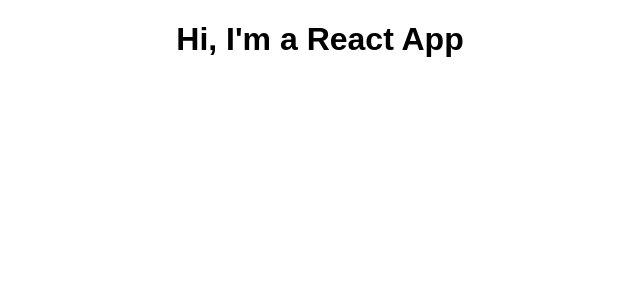
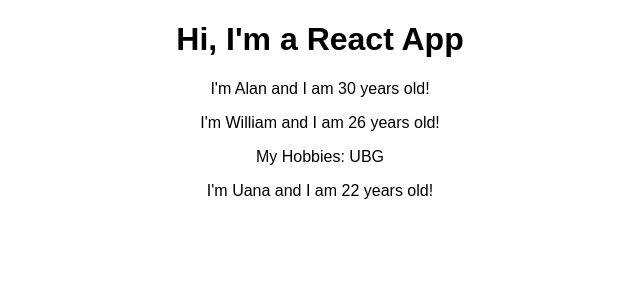
Before and after one commit to AlanMachado/react-complete-guide, a React (Create React App) app: page / in a window 1280 px wide. Shown: the top 300 px of the page, without its empty margins (320-960 px from the left). Built offline with nearby package versions, Linux system fonts and the light colour scheme.

Commit message:
Functional component and props

```diff
--- a/src/App.js
+++ b/src/App.js
@@ -1,10 +1,14 @@
 import React from 'react';
 import './App.css';
+import Person from './Person/Person';
 
 function App() {
   return (
     <div className="App">
       <h1>Hi, I'm a React App</h1>
+      <Person name="Alan" age="30"/>
+      <Person name="William" age="26">My Hobbies: UBG</Person>
+      <Person name="Uana" age="22"/>
     </div>
   );
 }
--- /dev/null
+++ b/src/Person/Person.js
@@ -0,0 +1,12 @@
+import React from 'react';
+
+const person = (props) => {
+    return (
+        <div>
+            <p>I'm {props.name} and I am {props.age} years old! </p>
+            <p>{props.children}</p>
+        </div>
+    )
+};
+
+export default person;
```
